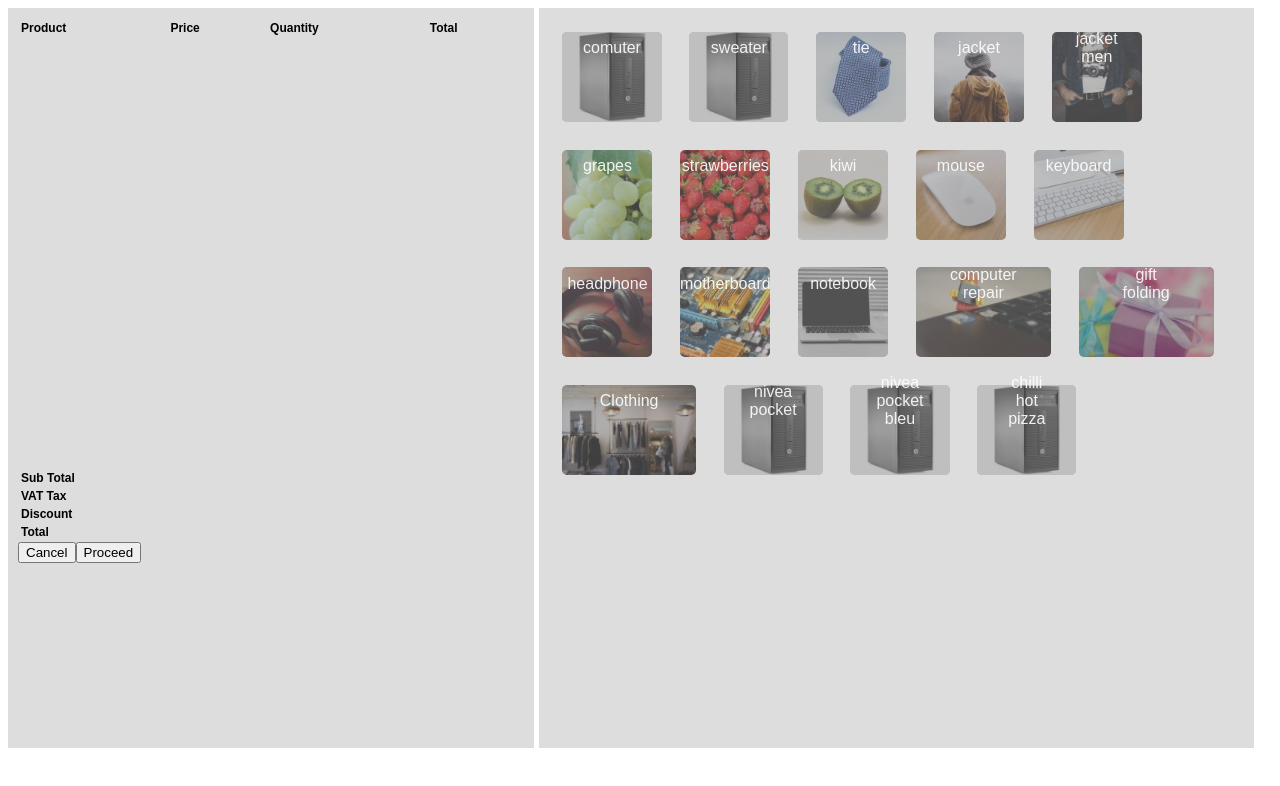
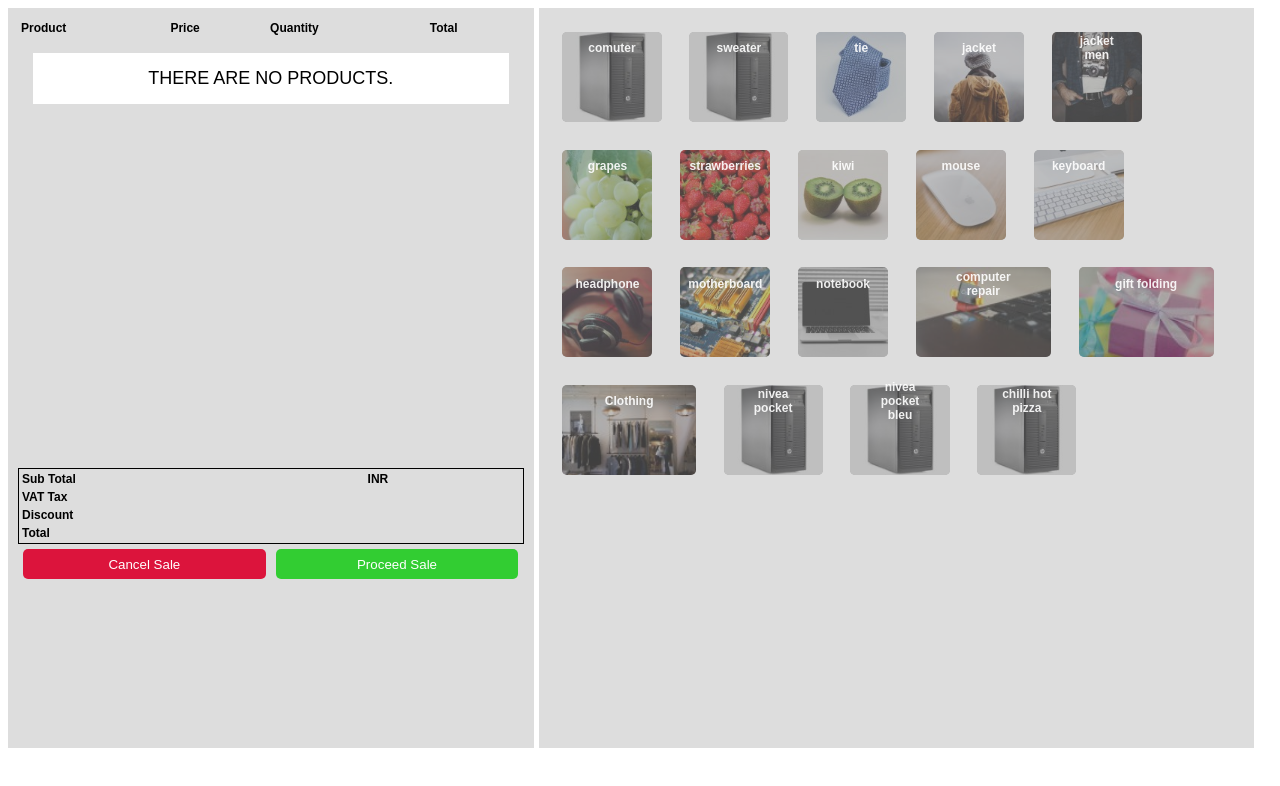
Before and after one commit to ashokD97/demo-cart, an Angular app in the folder demo-cart/: page / in a window 1280 px wide. Shown: the top 786 px of the page. Built offline with nearby package versions, Linux system fonts and the light colour scheme.

Commit message:
css changes

```diff
--- a/demo-cart/src/app/pos/cart/cart.component.html
+++ b/demo-cart/src/app/pos/cart/cart.component.html
@@ -1,4 +1,5 @@
 <div class="cart">
+
     <table>
         <tr>
           <th>Product</th>
@@ -6,6 +7,7 @@
           <th>Quantity</th>
           <th>Total</th>
         </tr>
+       <ng-container *ngIf="cartItems.length">
           <tr *ngFor="let item of cartItems" class="cartRow">
 
               <td>
@@ -22,6 +24,10 @@
               </td>
               <td>{{item.total}}</td>
             </tr>
+       </ng-container>
 
       </table>
+      <div *ngIf="!cartItems.length" class="noProduct">
+          THERE ARE NO PRODUCTS.
         </div>
+</div>
--- a/demo-cart/src/app/pos/cart/cart.component.ts
+++ b/demo-cart/src/app/pos/cart/cart.component.ts
@@ -25,4 +25,5 @@ export class CartComponent implements OnInit {
   removeFromCartAll(item){
     this.productListService.removeFromCartAll(item);
   }
+
 }
--- a/demo-cart/src/app/pos/item-box/item-box.component.css
+++ b/demo-cart/src/app/pos/item-box/item-box.component.css
@@ -40,7 +40,8 @@
 
   .text {
     color: white;
-    font-size: 16px;
+    font-size: 12px;
+    font-weight: bold;
     position: absolute;
     /* top: 50%; */
     left: 50%;
--- a/demo-cart/src/app/pos/order/order.component.html
+++ b/demo-cart/src/app/pos/order/order.component.html
@@ -4,7 +4,7 @@
       <table>
           <tr>
             <th>Sub Total</th>
-            <th>{{order.subTotal}}</th>
+            <th>{{order.subTotal}}INR</th>
             <th>{{order.quantity}}</th>
           </tr>
           <tr>
@@ -23,10 +23,31 @@
           </tr>
         </table>
        <span>
-          <button>Cancel</button>
+          <button class="cancelBtn" (click)="cancelSale()">Cancel Sale</button>
        </span>
        <span>
-         <button>Proceed</button>
+         <button class="proceedBtn" (click)="proceedSale()">Proceed Sale</button>
        </span>
   </div>
 </div>
+
+<!-- The Modal -->
+<div #orderModal class="modal">
+
+        <!-- Modal content -->
+        <div class="modal-content">
+          <div class="modal-header">
+            <span class="close" (click)="closeModal()">&times;</span>
+            <h2>Recipt</h2>
+          </div>
+          <div class="modal-body">
+            <p>Some text in the Modal Body</p>
+            <p>Some other text...</p>
+          </div>
+          <!-- <div class="modal-footer">
+            <h3>Modal Footer</h3>
+          </div> -->
+          <button class="closeModal" (click)="closeModal()">Close</button>
+        </div>
+
+      </div>
--- a/demo-cart/src/app/pos/order/order.component.ts
+++ b/demo-cart/src/app/pos/order/order.component.ts
@@ -1,4 +1,4 @@
-import { Component, OnInit } from '@angular/core';
+import { Component, OnInit, ViewChild, ElementRef, Renderer2 } from '@angular/core';
 import { ProductListService } from '../product-list-service/product-list.service';
 
 @Component({
@@ -7,8 +7,8 @@ import { ProductListService } from '../product-list-service/product-list.service
   styleUrls: ['./order.component.css']
 })
 export class OrderComponent implements OnInit {
-
-  constructor(private productListService : ProductListService) { }
+  @ViewChild('orderModal', {static: true})modal :ElementRef
+  constructor(private productListService : ProductListService, private renderer :Renderer2) { }
   order={
     subTotal:null,
     tax:null,
@@ -48,5 +48,13 @@ export class OrderComponent implements OnInit {
        }
     })
   }
+  cancelSale(){
 
+  }
+  proceedSale(){
+      this.renderer.addClass(this.modal.nativeElement,"show");
+  }
+ closeModal(){
+   this.renderer.addClass(this.modal.nativeElement,"hide");
+ }
 }
--- a/demo-cart/src/styles.css
+++ b/demo-cart/src/styles.css
@@ -49,7 +49,11 @@
     font-size: 12px;
   }
   .cross{
-
+    background-color: #DC143C;
+    color: white;
+    font-weight: bold;
+    border-radius: 10px;
+    border: none;
   }
   .minus , .plus{
     background-color: dimgray;
@@ -58,3 +62,116 @@
     cursor: pointer;
     color: white;
   }
+  .orderTotal table,tr{
+    border: 1px solid black;
+  }
+  .cancelBtn{
+    background-color: #DC143C;
+  }
+  .proceedBtn{
+     background-color: limegreen;
+  }
+ .cancelBtn, .proceedBtn{
+  width: 48%;
+  color: white;
+  height: 30px;
+  border: none;
+  border-radius: 5px;
+  margin: 5px;
+  cursor: pointer;
+ }
+ .noProduct{
+   text-align: center;
+   background-color: white;
+   padding: 15px;
+   margin: 15px;
+   font-size: large;
+ }
+
+ /* modal css start */
+
+/* The Modal (background) */
+.modal {
+  display: none; /* Hidden by default */
+  position: fixed; /* Stay in place */
+  z-index: 1; /* Sit on top */
+  padding-top: 100px; /* Location of the box */
+  left: 0;
+  top: 0;
+  width: 100%; /* Full width */
+  height: 100%; /* Full height */
+  overflow: auto; /* Enable scroll if needed */
+  background-color: rgb(0,0,0); /* Fallback color */
+  background-color: rgba(0,0,0,0.4); /* Black w/ opacity */
+}
+
+/* Modal Content */
+.modal-content {
+  position: relative;
+  background-color: #fefefe;
+  margin: auto;
+  padding: 0;
+  border: 1px solid #888;
+  width: 20%;
+  border-radius: 5px;
+  box-shadow: 0 4px 8px 0 rgba(0,0,0,0.2),0 6px 20px 0 rgba(0,0,0,0.19);
+  -webkit-animation-name: animatetop;
+  -webkit-animation-duration: 0.4s;
+  animation-name: animatetop;
+  animation-duration: 0.4s
+}
+
+/* Add Animation */
+@-webkit-keyframes animatetop {
+  from {top:-300px; opacity:0}
+  to {top:0; opacity:1}
+}
+
+@keyframes animatetop {
+  from {top:-300px; opacity:0}
+  to {top:0; opacity:1}
+}
+
+/* The Close Button */
+.close {
+  color: white;
+  float: right;
+  font-size: 28px;
+  font-weight: bold;
+}
+
+.close:hover,
+.close:focus {
+  color: #000;
+  text-decoration: none;
+  cursor: pointer;
+}
+
+.modal-header {
+  padding: 2px 16px;
+  background-color: #546E7A;
+  color: white;
+}
+
+.modal-body {padding: 2px 16px;}
+
+.modal-footer {
+  padding: 2px 16px;
+  background-color: #5cb85c;
+  color: white;
+}
+ /* modal css ends */
+ .show{
+   display: block;
+ }
+ .hide{
+   display: none;
+ }
+ .closeModal{
+   cursor: pointer;
+   width: 100%;
+   padding: 5px;
+   border-radius: 5px;
+   border: 1px solid grey;
+   background-color: white;
+ }
```
Lines whose indentation alone changed are shown as unchanged.
